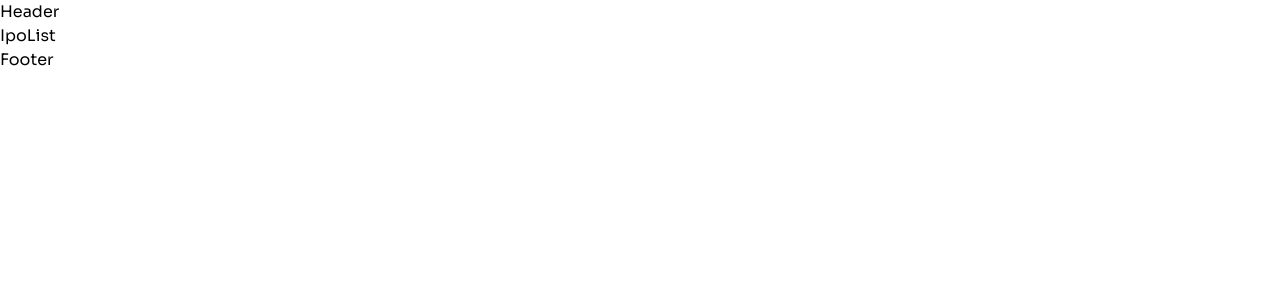
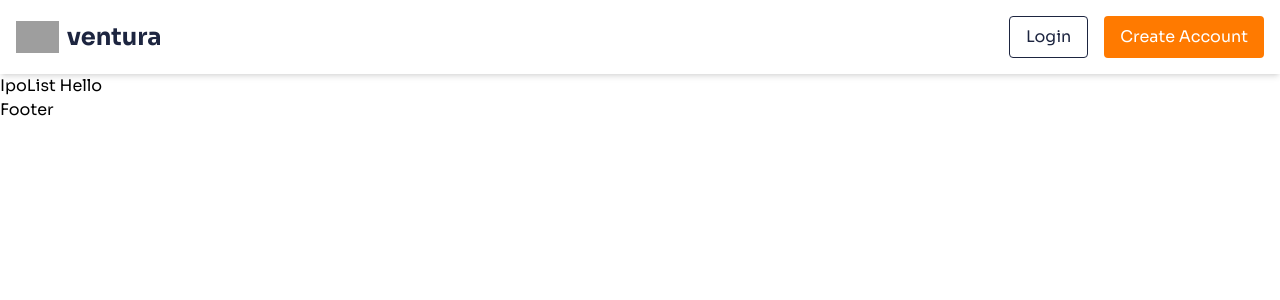
Before and after one commit to Meezan35/ipo-tracker, a React (Create React App) app: page / in a window 1280 px wide. Shown: the top 300 px of the page. Built offline with nearby package versions, Linux system fonts and the light colour scheme; grey boxes are pictures that could not be loaded.

Commit message:
added-header

```diff
--- a/public/index.html
+++ b/public/index.html
@@ -16,7 +16,7 @@
       manifest.json provides metadata used when your web app is installed on a
       user's mobile device or desktop. See https://developers.google.com/web/fundamentals/web-app-manifest/
     -->
-    <link rel="manifest" href="%PUBLIC_URL%/manifest.json" />
+
     <!--
       Notice the use of %PUBLIC_URL% in the tags above.
       It will be replaced with the URL of the `public` folder during the build.
--- a/src/components/Header.js
+++ b/src/components/Header.js
@@ -1,9 +1,59 @@
-import React from 'react'
+import React, { useState } from 'react';
+import { logo } from '../utils/constants';
 
 const Header = () => {
+  const [isMenuOpen, setIsMenuOpen] = useState(false);
+
   return (
-    <div>Header</div>
-  )
-}
+    <header className="bg-white shadow-md">
+      <div className="container mx-auto px-4 py-4 flex justify-between items-center">
 
-export default Header
+        <div className="text-navy text-2xl font-bold flex items-center">
+          <img src={logo} alt="Ventura Logo" className="h-8 mr-2" />
+          <span className="font-sora">ventura</span>
+        </div>
+
+
+        <button
+          className="md:hidden text-navy focus:outline-none"
+          onClick={() => setIsMenuOpen(!isMenuOpen)}
+        >
+
+          <svg className="w-6 h-6" fill="none" stroke="currentColor" viewBox="0 0 24 24" xmlns="http://www.w3.org/2000/svg">
+            {isMenuOpen ? (
+              <path strokeLinecap="round" strokeLinejoin="round" strokeWidth="2" d="M6 18L18 6M6 6l12 12"></path>
+            ) : (
+              <path strokeLinecap="round" strokeLinejoin="round" strokeWidth="2" d="M4 6h16M4 12h16M4 18h16"></path>
+            )}
+          </svg>
+        </button>
+
+
+
+
+        <div className="hidden md:flex space-x-4">
+          <button className="text-navy border border-navy px-4 py-2 rounded hover:bg-navy hover:text-white transition-colors">
+            Login
+          </button>
+          <button className="bg-orange text-white px-4 py-2 rounded hover:bg-orange-dark transition-colors">
+            Create Account
+          </button>
+        </div>
+      </div>
+
+
+      {isMenuOpen && (
+        <div className="md:hidden flex flex-col items-center space-y-4 py-4">
+          <button className="text-navy border border-navy px-4 py-2 rounded hover:bg-navy hover:text-white transition-colors w-3/4">
+            Login
+          </button>
+          <button className="bg-orange text-white px-4 py-2 rounded hover:bg-orange-dark transition-colors w-3/4">
+            Create Account
+          </button>
+        </div>
+      )}
+    </header>
+  );
+};
+
+export default Header;
--- a/src/pages/IpoList.js
+++ b/src/pages/IpoList.js
@@ -2,7 +2,8 @@ import React from 'react'
 
 const IpoList = () => {
   return (
-    <div>IpoList</div>
+    <div>IpoList Hello</div>
+
   )
 }
 
--- /dev/null
+++ b/src/utils/constants.js
@@ -0,0 +1 @@
+export const logo = "https://yt3.googleusercontent.com/Z_Ax7XemY5qxVCWC8Ra9SbS8XJ6xpvHT0boRS-i53765r9lzreaRfTdgjWhXnmPtwYWGok_G=s900-c-k-c0x00ffffff-no-rj"
--- a/tailwind.config.js
+++ b/tailwind.config.js
@@ -5,10 +5,14 @@ module.exports = {
   ],
   theme: {
     extend: {
+      colors: {
+        navy: '#1D2540',
+        orange: '#FF7A00'
+      },
       fontFamily: {
-        sans: ['Sora', 'sans-serif'],
-      },
+        sans: ['Sora', 'sans-serif']
+      }
     },
   },
   plugins: [],
-};
+}
```
